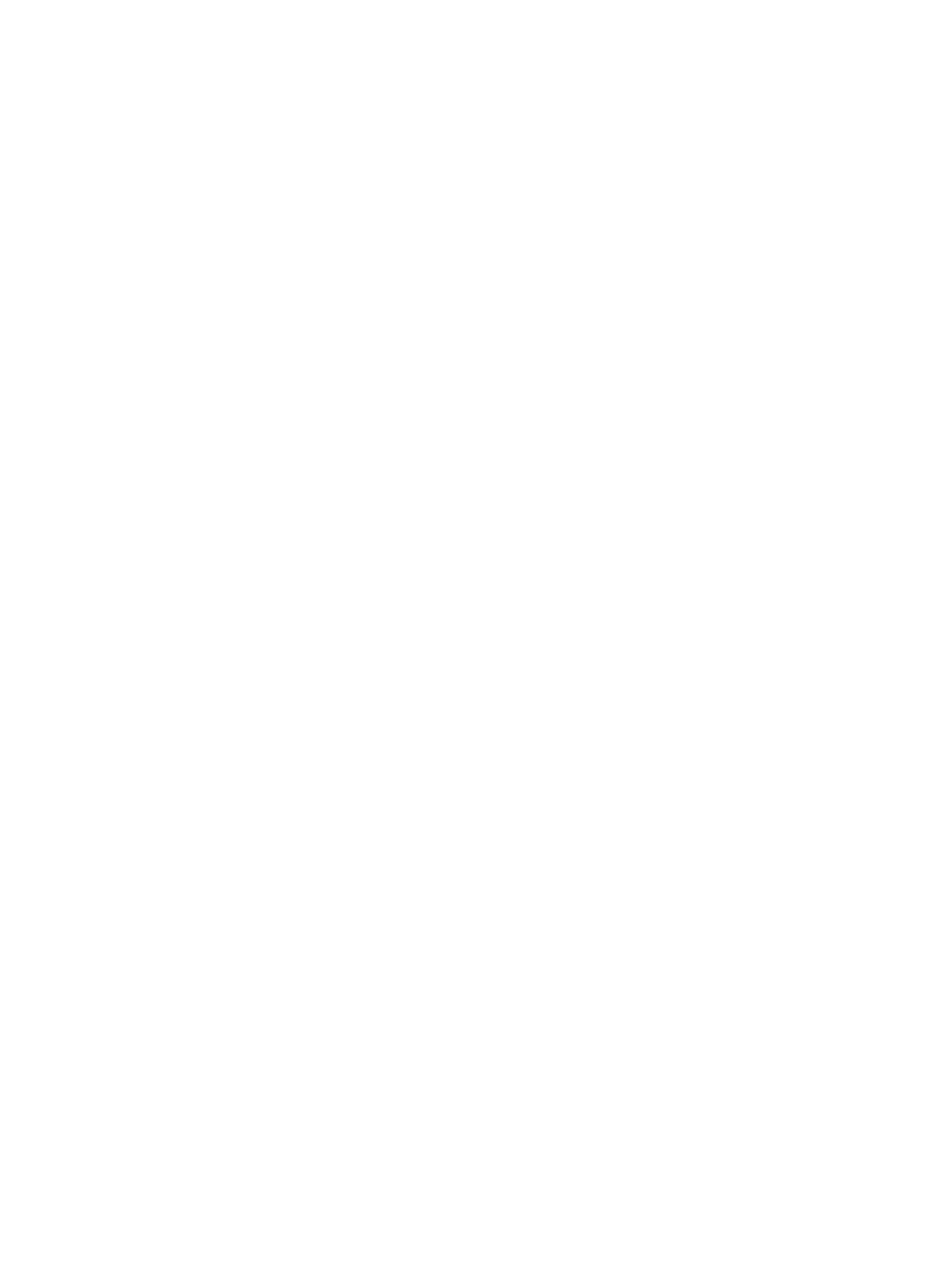
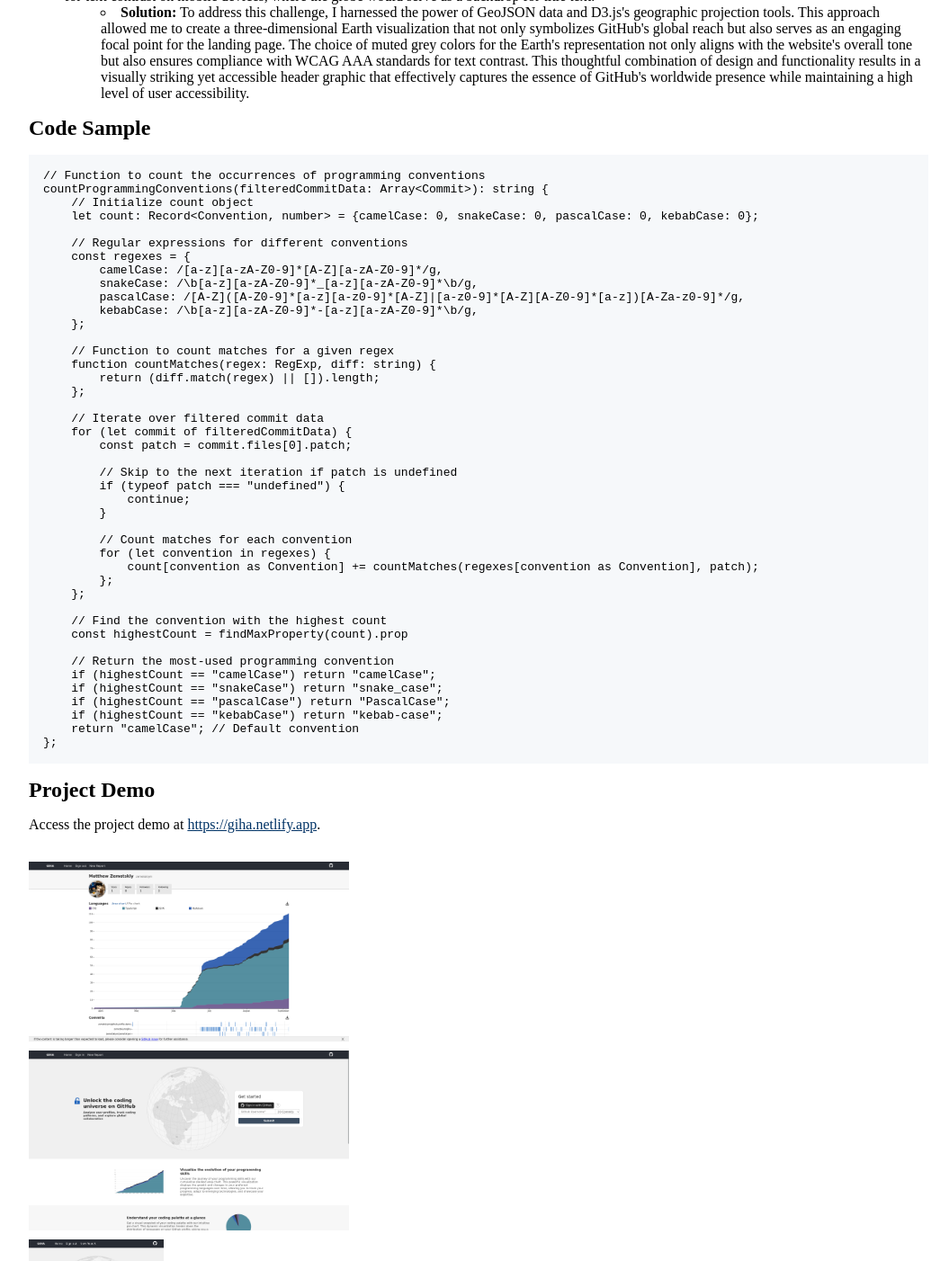
Before and after one commit to zemetskiym/zemetskiym-portfolio, a Next.js app: page /projects/1 in a window 1280 px wide. Shown: the part 900-2302 px from the top of the page at 90% size, without its empty margins (108-1163 px from the left). Before the commit the page ends 800 px from the top, so only its background shows below. Built offline with nearby package versions, Linux system fonts and the light colour scheme.

Commit message:
Feat: add ProjectDescription and ProjectList and project/[id]

```diff
--- a/src/components/ProjectDescription.tsx
+++ b/src/components/ProjectDescription.tsx
@@ -0,0 +1,37 @@
+import styles from '../styles/components/ProjectDescription.module.css';
+import Image from 'next/image';
+import { marked } from 'marked';
+import { useState } from 'react';
+
+export default function ProjectDescription ({title, images, markdownFile}: {title: string, images: Array<string>, markdownFile: string}): JSX.Element {
+    const [markdownContent, setMarkdownContent] = useState('');
+
+    fetch(`${markdownFile}`)
+        .then((response) => response.text())
+        .then((data) => {
+            setMarkdownContent(marked.parse(data))
+        })
+        .catch((error) => {console.log(error)})
+
+    return (
+        <section id={styles.projectDescription}>
+            <span id={styles.imageGallery}>
+                {images.map(image =>
+                    <Image
+                        className={styles.image}
+                        src={image}
+                        style={{width: "auto", height: "200px"}}
+                        sizes="400 (max:width: 1410) 95vw"
+                        height={300}
+                        width={400}
+                        alt=""
+                    />
+                )}
+            </span>
+            <span id={styles.description}>
+                <h1 id={styles.title}>{title}</h1>
+                <div dangerouslySetInnerHTML={{ __html: markdownContent }} />
+            </span>
+        </section>
+    );
+};
--- a/src/components/ProjectList.tsx
+++ b/src/components/ProjectList.tsx
@@ -6,7 +6,7 @@ import Link from "next/link";
 export default function ProjectList(): JSX.Element {
     return (
         <section id={styles.projectList}>
-            <h1 id={styles.subheading}>Projects</h1>
+            <h2 id={styles.subheading}>Projects</h2>
             <ul id={styles.imageList}>
                 {projects.map(project =>
                     <Link key={project.id} href={`/projects/${project.id}`}>
--- a/src/pages/projects/[id].tsx
+++ b/src/pages/projects/[id].tsx
@@ -1,6 +1,7 @@
 import projects from '../../../public/json/projects.json';
 import { GetStaticPropsContext } from 'next';
 import Breadcrumb from '../../components/Breadcrumb';
+import ProjectDescription from '../../components/ProjectDescription';
 
 // Define a function to generate static paths for dynamic routes
 export const getStaticPaths = async () => {
@@ -39,6 +40,7 @@ const ProjectId = ({project}: {project: Project}) => {
     return (
         <>
         <Breadcrumb breadcrumbs={breadcrumbsData} />
+        <ProjectDescription title={project.title} images={project.images} markdownFile={project.markdownFile} />
         </>
     );
 };
--- a/src/styles/components/Header.module.css
+++ b/src/styles/components/Header.module.css
@@ -10,7 +10,7 @@
     font-size: 60px;
     height: 75px;
     vertical-align: bottom;
-    margin-top: 55px;
+    margin: 55px 0 0 0;
 }
 
 #hr {
@@ -32,7 +32,7 @@
 }
 
 #contacts {
-    margin-top: 30px;
+    margin: 30px 0 0 0;
     width: min(1000px, 95%);
     list-style-type: disc;
     list-style-position: inside;
--- /dev/null
+++ b/src/styles/components/ProjectDescription.module.css
@@ -0,0 +1,46 @@
+#projectDescription {
+    margin-top: 30px;
+    display: flex;
+    flex-direction: row;
+    justify-content: center;
+    align-items: flex-start;
+}
+
+#imageGallery {
+    display: flex;
+    flex-direction: column;
+    align-items: flex-start;
+}
+
+.image {
+    margin-bottom: 10px;
+}
+
+.image:last-of-type {
+    margin: 0;
+}
+
+#description {
+    width: min(1000px, 95%);
+    margin-left: 30px;
+}
+
+#title {
+    margin-top: 0;
+}
+
+@media screen and (max-width: 1410px) {
+    #projectDescription {
+        flex-direction: column-reverse;
+        align-items: center;
+    }
+
+    #imageGallery {
+        width: min(1000px, 95%);
+        margin: 1rem 0 0 0;
+    }
+
+    #description {
+        margin: 0;
+    }
+}
--- a/src/styles/components/ProjectList.module.css
+++ b/src/styles/components/ProjectList.module.css
@@ -8,7 +8,7 @@
     width: min(1000px, 95%);
     font-weight: 400;
     font-size: 1.4rem;
-    margin-top: 30px;
+    margin: 30px 0 0 0;
 }
 
 #imageList {
--- a/src/styles/components/Technologies.module.css
+++ b/src/styles/components/Technologies.module.css
@@ -9,6 +9,7 @@
     width: min(1000px, 95%);
     font-size: 1.4rem;
     font-weight: 400;
+    margin: 0;
 }
 
 #technologyList {
--- a/src/styles/globals.css
+++ b/src/styles/globals.css
@@ -13,3 +13,55 @@
 a {
     color: #003366;
 }
+
+h1 {
+    font-size: 2rem;
+}
+
+h2 {
+    font-size: 1.5rem;
+}
+
+h3 {
+    font-size: 1.25rem;
+}
+
+h4 {
+    font-size: 1rem;
+}
+
+h5 {
+    font-size: 0.8rem;
+}
+
+h6 {
+    font-size: 0.6rem;
+}
+
+ul {
+    margin-left: 40px;
+    list-style-position: inside;
+}
+
+h1, h2, h3, h4, h5, h6 {
+    margin-top: 1rem;
+    margin-bottom: 1rem;
+}
+
+p {
+    margin-top: 1rem;
+    margin-bottom: 1rem;
+}
+
+pre {
+    font-family: monospace;
+    padding: 16px;
+    margin-top: 1rem;
+    margin-bottom: 1rem;
+    background-color: #F6F8FA;
+    overflow-x: scroll;
+}
+
+code {
+    font-family: monospace;
+}
```
